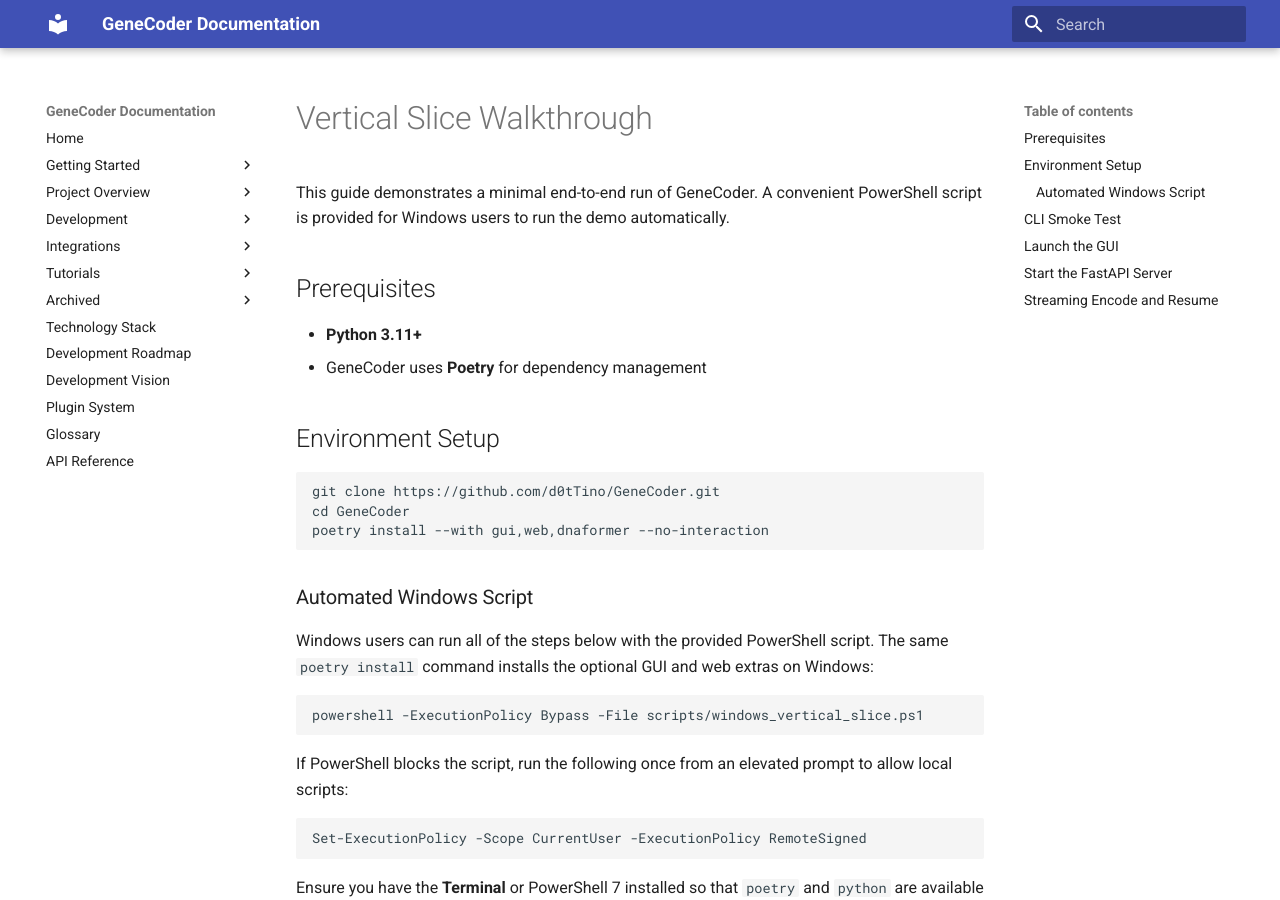
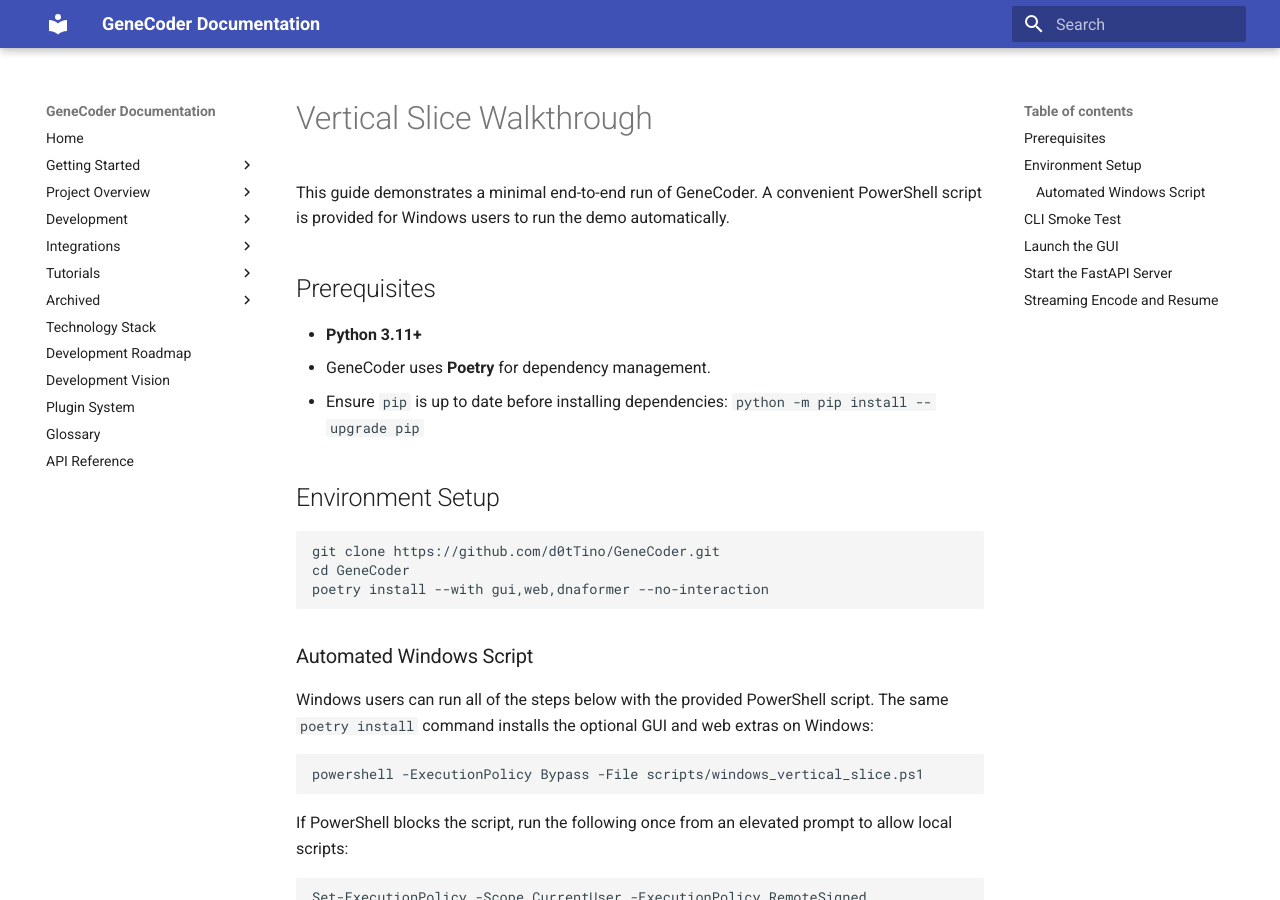
Before and after one commit to d0tTino/GeneCoder, an MkDocs documentation site: the page built from docs/vertical_slice.md, in a window 1280 px wide and 900 px high. Built offline with MkDocs 1.6.1 and Material for MkDocs 9.7.7, drawn with Linux system fonts in a browser that asks for light colours.

```diff
--- a/docs/vertical_slice.md
+++ b/docs/vertical_slice.md
@@ -6,7 +6,9 @@
 ## Prerequisites
 
 - **Python 3.11+**
-- GeneCoder uses **Poetry** for dependency management
+- GeneCoder uses **Poetry** for dependency management.
+- Ensure `pip` is up to date before installing dependencies:
+  `python -m pip install --upgrade pip`
 
 ## Environment Setup
 
```
Also changed, not shown: 2 other files.
